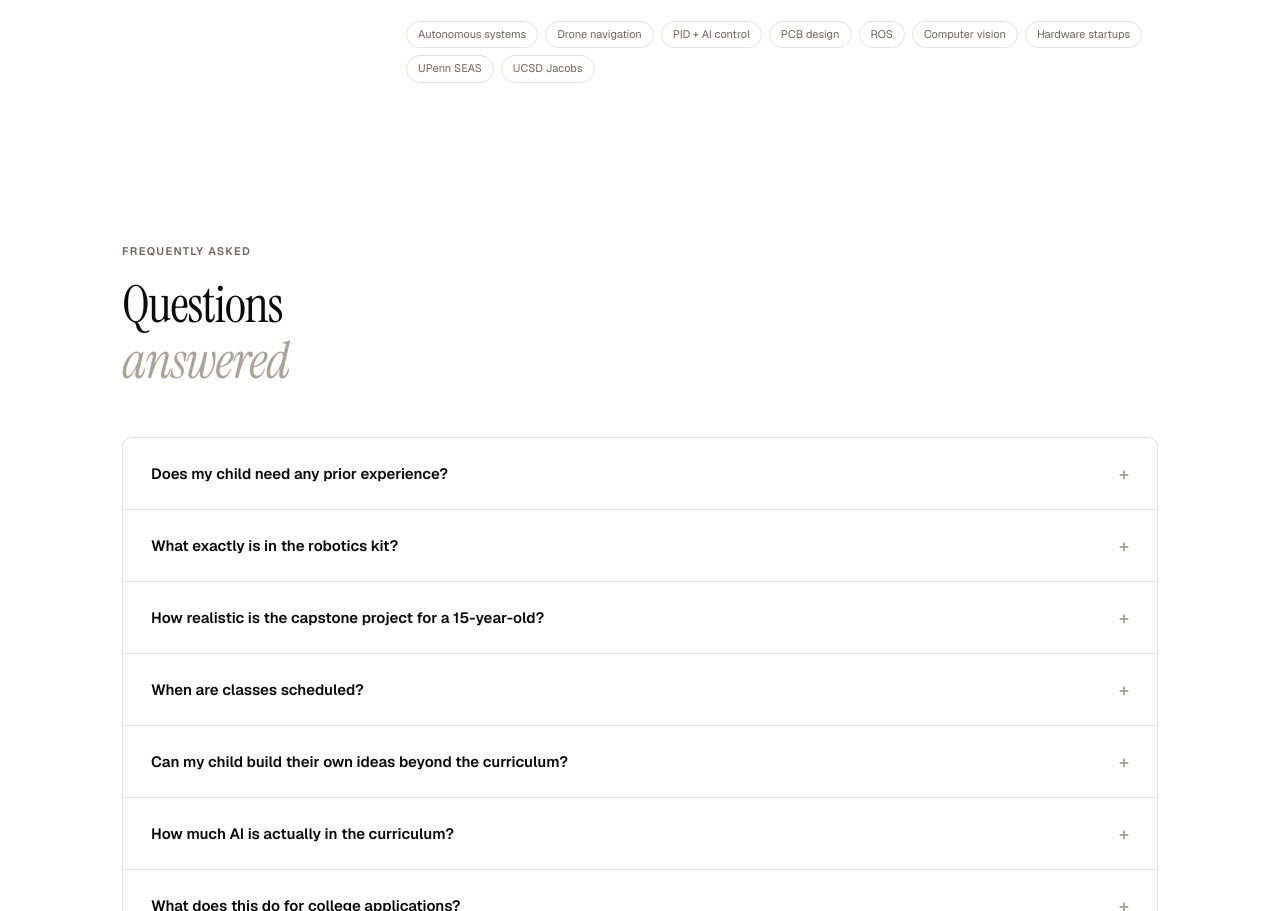
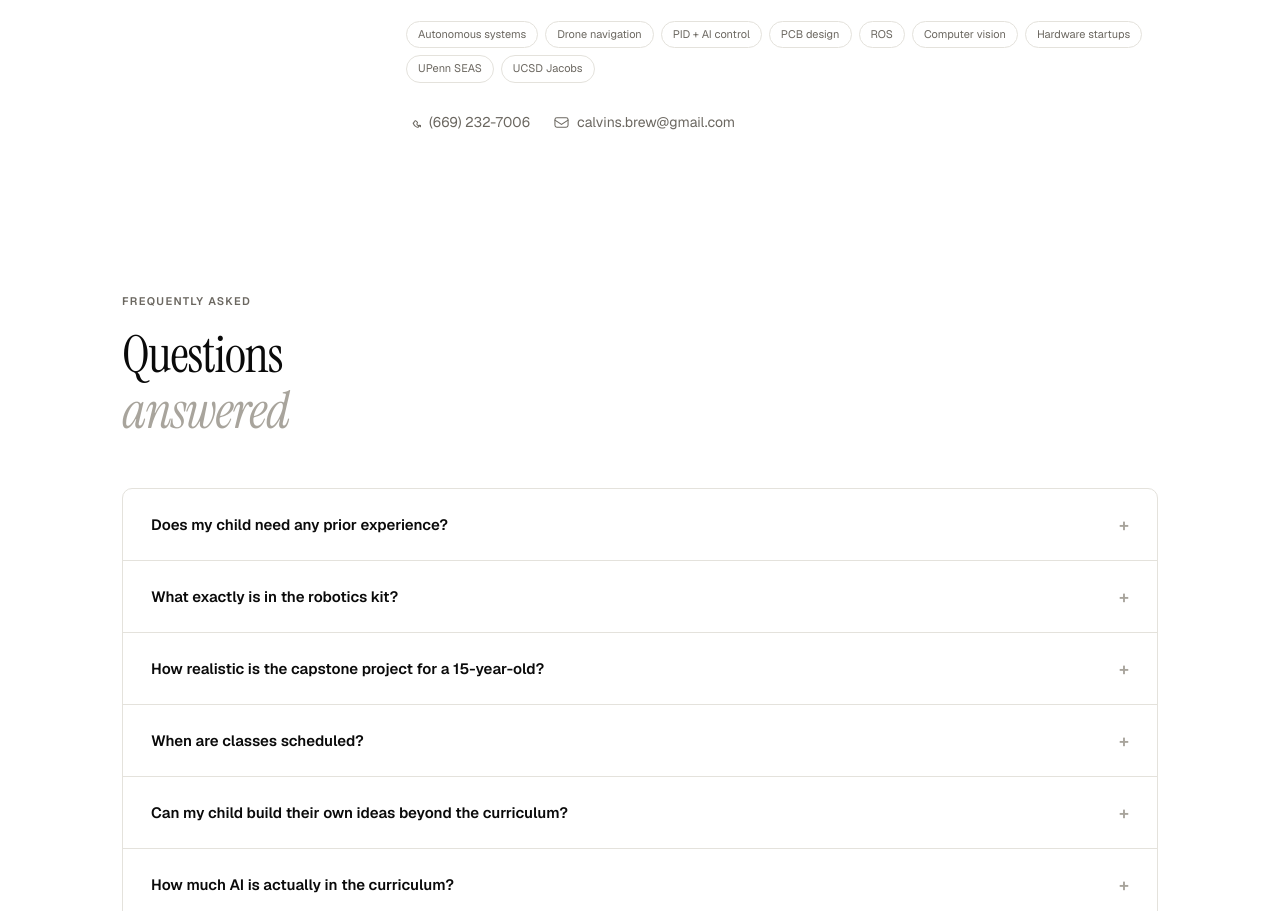
Before and after one commit to calvin003/RoboLab, a website: page index.html in a window 1280 px wide. Shown: the part 9765-10676 px from the top of the page. Drawn offline with nearby package versions, Linux system fonts and the light colour scheme.

Commit message:
feat: add phone + email contact to instructor section

```diff
--- a/index.html
+++ b/index.html
@@ -888,6 +888,17 @@ footer .copy{font-size:0.75rem;color:var(--gray-400)}
         <span class="skill-pill">UPenn SEAS</span>
         <span class="skill-pill">UCSD Jacobs</span>
       </div>
+
+      <div style="display:flex;gap:1.5rem;margin-top:1.75rem;flex-wrap:wrap">
+        <a href="tel:6692327006" style="display:flex;align-items:center;gap:8px;font-size:0.875rem;color:var(--gray-600);text-decoration:none">
+          <svg width="15" height="15" viewBox="0 0 16 16" fill="none"><path d="M14 11.333c0 .234-.052.46-.16.68a2.8 2.8 0 0 1-.427.607c-.3.333-.627.5-.967.5-.266 0-.553-.067-.853-.207a8.6 8.6 0 0 1-.853-.46 13.4 13.4 0 0 1-.82-.607 13.2 13.2 0 0 1-.78-.773 12.9 12.9 0 0 1-.667-.8 8.8 8.8 0 0 1-.5-.827 5.8 5.8 0 0 1-.313-.806A2.7 2.7 0 0 1 8.56 8c0-.22.047-.44.14-.647.093-.213.24-.407.44-.573l.46-.46a.73.73 0 0 1 .527-.22c.14 0 .273.033.393.1.127.066.24.16.334.273l1.12 1.12c.1.1.173.207.22.32.047.107.073.213.073.313 0 .127-.033.253-.1.373a1.9 1.9 0 0 1-.26.367l-.353.367a.24.24 0 0 0-.073.18c0 .04.007.073.02.107.02.033.04.06.053.087.1.18.213.353.34.513.133.16.273.32.42.48.153.16.313.313.48.46.16.147.327.287.5.42.027.02.06.04.093.053.04.014.08.02.12.02a.25.25 0 0 0 .187-.08l.353-.353c.107-.107.22-.187.34-.24.12-.053.24-.08.367-.08.1 0 .2.02.307.067.113.046.22.12.32.22l1.14 1.14c.113.1.187.213.22.34.04.127.053.26.053.4z" stroke="#6b6760" stroke-width="1.1" stroke-miterlimit="10"/></svg>
+          (669) 232-7006
+        </a>
+        <a href="mailto:calvins.brew@gmail.com" style="display:flex;align-items:center;gap:8px;font-size:0.875rem;color:var(--gray-600);text-decoration:none">
+          <svg width="15" height="15" viewBox="0 0 16 16" fill="none"><rect x="1" y="3" width="14" height="10" rx="2" stroke="#6b6760" stroke-width="1.1"/><path d="M1 5.5l7 4.5 7-4.5" stroke="#6b6760" stroke-width="1.1" stroke-linecap="round"/></svg>
+          calvins.brew@gmail.com
+        </a>
+      </div>
     </div>
 
   </div>
```
Also changed, not shown: robotics_landing_7.html (+11 -0 lines).
